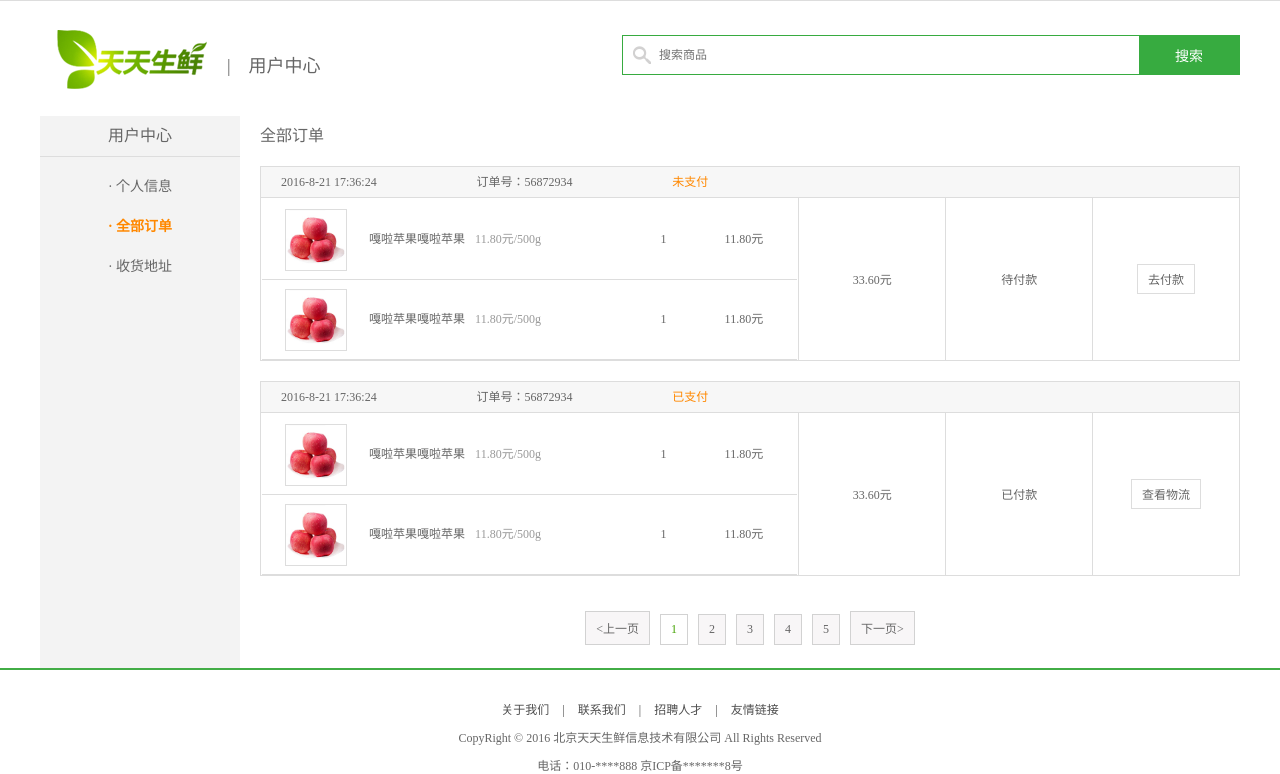
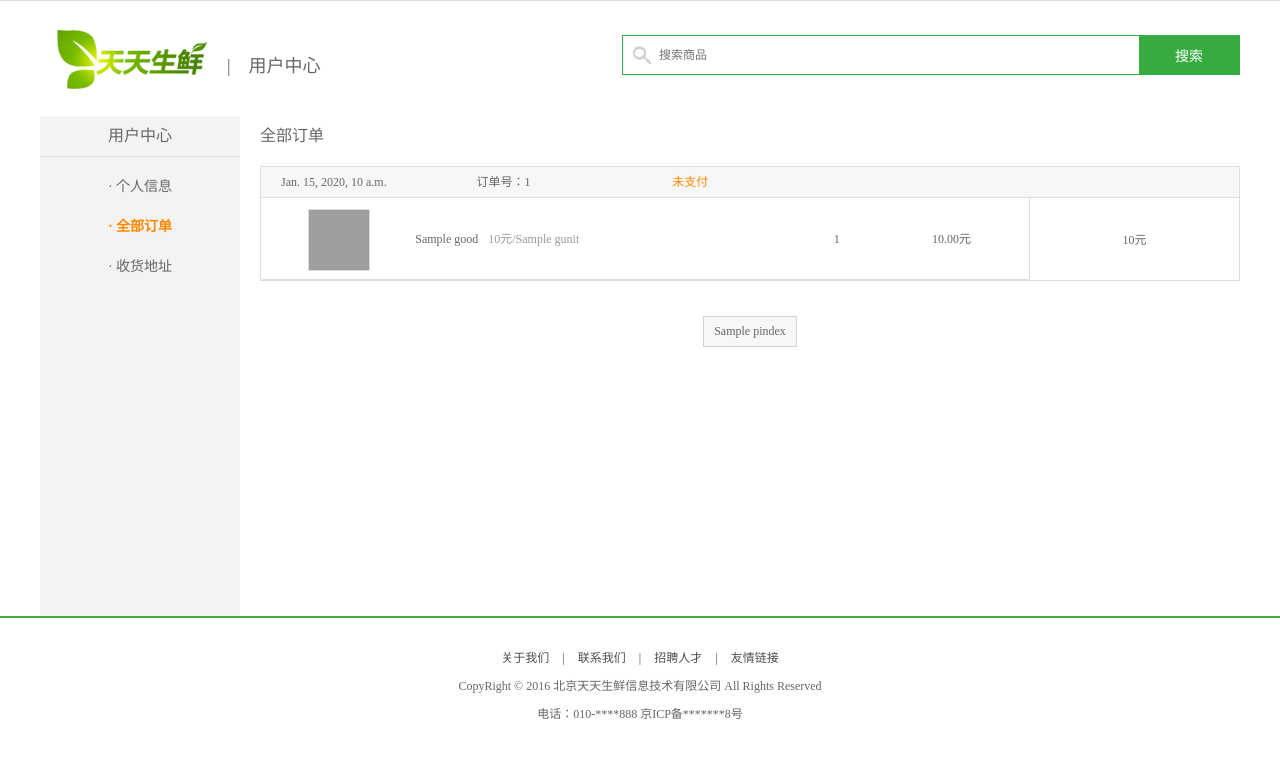
Before and after one commit to huangliujiao/ttsxtest, a Django app: template ttsxtest/templates/ttsx/user_center_order.html in a window 1280 px wide. Shown: the part 29-803 px from the top of the page. After the commit the page ends 748 px from the top, so only its background shows below. Run offline with Django 3.2, Linux system fonts and the light colour scheme; the template is opened without the code that fills it: most values are stand-ins (such as "Sample title", 1, 10 or a date in 2020); grey boxes are pictures that could not be loaded.

Commit message:
我的订单

```diff
--- a/ttsxtest/templates/ttsx/user_center_order.html
+++ b/ttsxtest/templates/ttsx/user_center_order.html
@@ -1,6 +1,18 @@
 {%extends 'ttsx/base.html'%}
+
+{% block head %}
+    <script>
+    $(function () {
+        $('.col04').each(function () {
+            var count=parseInt($(this).prev().text());
+            var price=parseFloat($(this).prev().prev().find('span').text());
+            $(this).text((count*price).toFixed(2)+'元');
+        });
+    });
+    </script>
+{% endblock head %}
+
 {%block body%}
-
 <div class="main_con clearfix">
     <div class="left_menu_con clearfix">
         <h3>用户中心</h3>
@@ -12,75 +24,49 @@
     </div>
     <div class="right_content clearfix">
         <h3 class="common_title2">全部订单</h3>
+    {% for order in order_page %}
         <ul class="order_list_th w978 clearfix">
-					<li class="col01">2016-8-21 17:36:24</li>
-					<li class="col02">订单号：56872934</li>
-					<li class="col02 stress">未支付</li>
+            <li class="col01">{{order.order_time}}</li>
+            <li class="col02">订单号：{{order.orderid}}</li>
+            <li class="col02 stress">{% if order.state == 1 %}已支付{% else %}未支付{% endif %}</li>
         </ul>
 
         <table class="order_list_table w980">
             <tbody>
                 <tr>
                     <td width="55%">
+                        {% for detail in order.orderdetail_set.all %}
                         <ul class="order_goods_list clearfix">
-									<li class="col01"><img src="/static/images/goods02.jpg"></li>
-									<li class="col02">嘎啦苹果嘎啦苹果<em>11.80元/500g</em></li>
-									<li class="col03">1</li>
-									<li class="col04">11.80元</li>
+                            <li class="col01"><img src="/static/{{ detail.goods.gpic }}"></li>
+                            <li class="col02">{{ detail.goods.gtitle|truncatechars:15 }}<em><span>{{ detail.price }}</span>元/{{ detail.goods.gunit }}</em></li>
+                            <li class="col03">{{ detail.count }}</li>
+                            <li class="col04">0元</li>
                         </ul>
-								<ul class="order_goods_list clearfix">
-									<li class="col01"><img src="/static/images/goods02.jpg"></li>
-									<li class="col02">嘎啦苹果嘎啦苹果<em>11.80元/500g</em></li>
-									<li class="col03">1</li>
-									<li class="col04">11.80元</li>
-								</ul>
+                        {% endfor %}
                     </td>
-							<td width="15%">33.60元</td>
+                    <td width="15%">{{order.total}}元</td>
+                {% if order.state == 1 %}
+                    <td width="15%">已付款</td>
+                    <td width="15%"><a href="#" class="oper_btn">查看物流</a></td>
+                {% elif order.state == 0 %}
                     <td width="15%">待付款</td>
                     <td width="15%"><a href="#" class="oper_btn">去付款</a></td>
+                {% endif %}
                 </tr>
             </tbody>
         </table>
+    {% endfor %}
 
-				<ul class="order_list_th w978 clearfix">
-					<li class="col01">2016-8-21 17:36:24</li>
-					<li class="col02">订单号：56872934</li>
-					<li class="col02 stress">已支付</li>
-				</ul>
-				<table class="order_list_table w980">
-					<tbody>
-						<tr>
-							<td width="55%">
-								<ul class="order_goods_list clearfix">
-									<li class="col01"><img src="/static/images/goods02.jpg"></li>
-									<li class="col02">嘎啦苹果嘎啦苹果<em>11.80元/500g</em></li>
-									<li class="col03">1</li>
-									<li class="col04">11.80元</li>
-								</ul>
-								<ul class="order_goods_list clearfix">
-									<li class="col01"><img src="/static/images/goods02.jpg"></li>
-									<li class="col02">嘎啦苹果嘎啦苹果<em>11.80元/500g</em></li>
-									<li class="col03">1</li>
-									<li class="col04">11.80元</li>
-								</ul>
-							</td>
-							<td width="15%">33.60元</td>
-							<td width="15%">已付款</td>
-							<td width="15%"><a href="#" class="oper_btn">查看物流</a></td>
-						</tr>
-					</tbody>
-				</table>
 
         <div class="pagenation">
-					<a href="#"><上一页</a>
-					<a href="#" class="active">1</a>
-					<a href="#">2</a>
-					<a href="#">3</a>
-					<a href="#">4</a>
-					<a href="#">5</a>
-					<a href="#">下一页></a>
+            {% for pindex in page_list %}
+                {% if pindex == order_page.number %}
+                <a href="#" class="active">{{pindex}}</a>
+                {% else %}
+                <a href="?pindex={{ pindex }}">{{ pindex }}</a>
+                {% endif %}
+            {% endfor %}
         </div>
     </div>
 </div>
-
 {%endblock body%}
--- a/ttsxtest/ttsx/decorate/middleware.py
+++ b/ttsxtest/ttsx/decorate/middleware.py
@@ -15,5 +15,5 @@
                                 '/edit/',
                                 '/place_order/',
                                 '/cart/',
-                                            ]:
+                                 '/do_order/',  ]:
             request.session['url_path'] = request.get_full_path()
--- a/ttsxtest/ttsx/urls.py
+++ b/ttsxtest/ttsx/urls.py
@@ -25,5 +25,6 @@
     url(r'^place_order/$',views.place_order),
     url(r'^edit/$',views.edit),
     url(r'^deletes/$',views.deletes),
+    url(r'^do_order/$',views.do_order),
 
 ]
```
Also changed, not shown: ttsxtest/templates/ttsx/place_order.html (+8 -12 lines), ttsxtest/ttsx/models.py (+13 -0 lines), ttsxtest/ttsx/views.py (+117 -20 lines), ttsxtest/ttsx/migrations/0004_auto_20170714_2128.py (added), 9 other files. Lines whose indentation alone changed are shown as unchanged.
